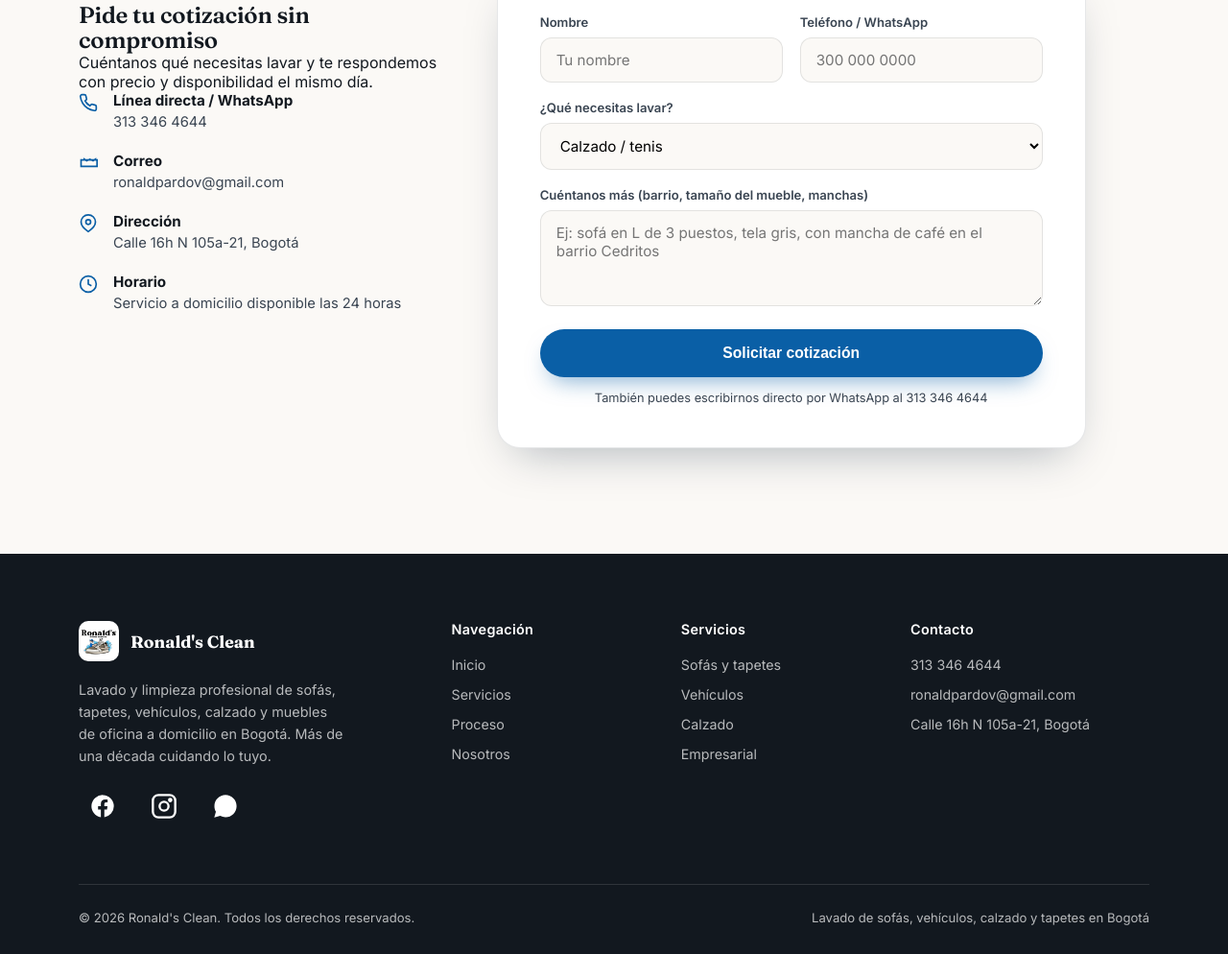
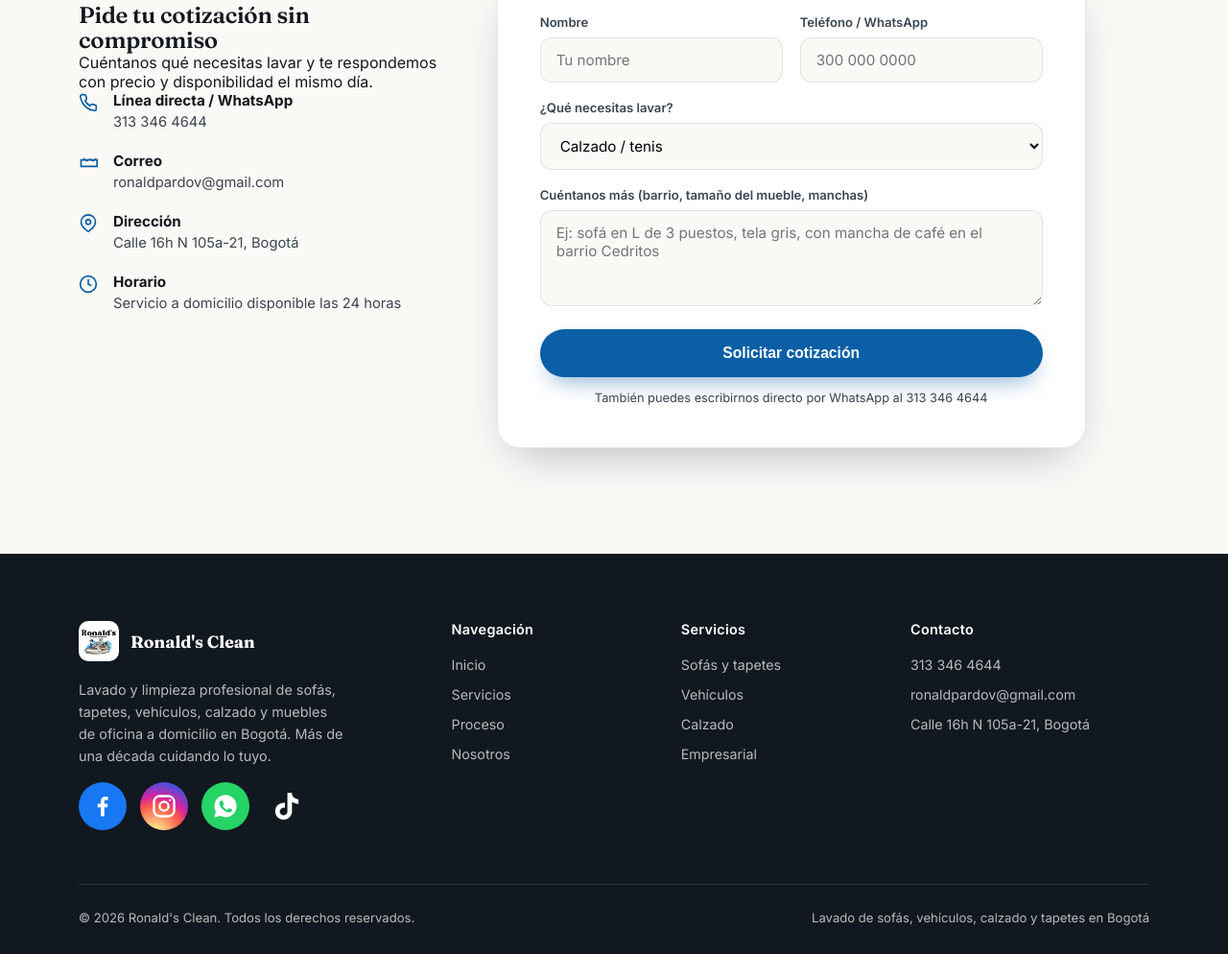
Before and after one commit to stibenfc/Ronald-s-Clean, a plain HTML site: page index.html in a window 1280 px wide. Shown: the part 5843-6837 px from the top of the page at 96% size. Drawn offline with Linux system fonts and the light colour scheme.

Commit message:
unificar corrección redes y lista y nombres

```diff
--- a/index.html
+++ b/index.html
@@ -509,9 +509,10 @@
         </div>
         <p>Lavado y limpieza profesional de sofás, tapetes, vehículos, calzado y muebles de oficina a domicilio en Bogotá. Más de una década cuidando lo tuyo.</p>
         <div class="foot-social">
-          <a href="#" aria-label="Facebook"><svg width="16" height="16" viewBox="0 0 24 24" fill="currentColor"><path d="M22 12a10 10 0 1 0-11.6 9.9v-7H7.9V12h2.5V9.8c0-2.5 1.5-3.9 3.8-3.9 1.1 0 2.2.2 2.2.2v2.5h-1.3c-1.2 0-1.6.8-1.6 1.6V12h2.8l-.4 2.9h-2.4v7A10 10 0 0 0 22 12z"/></svg></a>
-          <a href="#" aria-label="Instagram"><svg width="16" height="16" viewBox="0 0 24 24" fill="none" stroke="currentColor" stroke-width="2"><rect x="2" y="2" width="20" height="20" rx="5"/><circle cx="12" cy="12" r="4"/><circle cx="17.5" cy="6.5" r="1"/></svg></a>
-          <a href="https://api.whatsapp.com/send?phone=573133464644" aria-label="WhatsApp"><svg width="16" height="16" viewBox="0 0 24 24" fill="currentColor"><path d="M12.04 2C6.58 2 2.13 6.45 2.13 11.91c0 1.75.46 3.45 1.32 4.95L2 22l5.29-1.39a9.9 9.9 0 0 0 4.75 1.21h.01c5.46 0 9.9-4.45 9.9-9.91C21.96 6.45 17.5 2 12.04 2z"/></svg></a>
+          <a href="https://www.facebook.com/share/1eXw8pTxg5/" target="_blank" rel="noopener noreferrer" class="soc-fb" aria-label="Facebook de Ronald's Clean"><svg viewBox="0 0 24 24" fill="currentColor" aria-hidden="true"><path d="M13.5 21v-8h2.7l.4-3.2h-3.1V7.9c0-.9.3-1.5 1.6-1.5h1.7V3.5c-.3 0-1.3-.1-2.4-.1-2.4 0-4.1 1.5-4.1 4.2v2.2H7.5V13h2.8v8h3.2z"/></svg></a>
+          <a href="https://instagram.com/ronaldsclean?utm_source=qr&amp;cplk=MTF5aXFlcDN6NmIxaA==" target="_blank" rel="noopener noreferrer" class="soc-ig" aria-label="Instagram de Ronald's Clean"><svg viewBox="0 0 24 24" fill="none" stroke="currentColor" stroke-width="2" aria-hidden="true"><rect x="3" y="3" width="18" height="18" rx="5"/><circle cx="12" cy="12" r="4"/><circle cx="17.3" cy="6.7" r="1" fill="currentColor" stroke="none"/></svg></a>
+          <a href="https://api.whatsapp.com/send?phone=573133464644" target="_blank" rel="noopener noreferrer" class="soc-wa" aria-label="WhatsApp de Ronald's Clean"><svg viewBox="0 0 24 24" fill="currentColor" aria-hidden="true"><path d="M12.04 2C6.58 2 2.13 6.45 2.13 11.91c0 1.75.46 3.45 1.32 4.95L2 22l5.29-1.39a9.9 9.9 0 0 0 4.75 1.21h.01c5.46 0 9.9-4.45 9.9-9.91C21.96 6.45 17.5 2 12.04 2zm5.83 14.13c-.25.7-1.44 1.35-1.98 1.4-.5.05-.99.24-3.34-.7-2.82-1.14-4.65-3.99-4.79-4.17-.14-.19-1.15-1.53-1.15-2.92 0-1.39.73-2.07 1-2.35.25-.27.56-.34.75-.34.19 0 .38 0 .55.01.18.01.42-.07.65.5.25.6.85 2.08.92 2.23.07.15.12.33.02.53-.09.19-.14.31-.28.48-.14.17-.29.37-.42.5-.14.14-.28.29-.12.57.16.28.71 1.17 1.53 1.9 1.05.94 1.94 1.23 2.22 1.37.28.14.44.12.61-.07.16-.19.7-.81.89-1.09.19-.28.38-.23.63-.14.25.1 1.62.77 1.9.91.28.14.46.21.53.33.07.12.07.68-.18 1.38z"/></svg></a>
+          <a href="https://www.tiktok.com/@ronaldclean?_r=1&amp;_t=ZS-9AWxxeBkqNp" target="_blank" rel="noopener noreferrer" class="soc-tt" aria-label="TikTok de Ronald's Clean"><svg viewBox="0 0 24 24" fill="currentColor" aria-hidden="true"><path d="M12.525.02c1.31-.02 2.61-.01 3.91-.02.08 1.53.63 3.09 1.75 4.17 1.12 1.11 2.7 1.62 4.24 1.79v4.03c-1.44-.05-2.89-.35-4.2-.97-.57-.26-1.1-.59-1.62-.93-.01 2.92.01 5.84-.02 8.75-.08 1.4-.54 2.79-1.35 3.94-1.31 1.92-3.58 3.17-5.91 3.21-1.43.08-2.86-.31-4.08-1.03-2.02-1.19-3.44-3.37-3.65-5.71-.02-.5-.03-1-.01-1.49.18-1.9 1.12-3.72 2.58-4.96 1.66-1.44 3.98-2.13 6.15-1.72.02 1.48-.04 2.96-.04 4.44-.99-.32-2.15-.23-3.02.37-.63.41-1.11 1.04-1.36 1.75-.21.51-.15 1.07-.14 1.61.24 1.64 1.82 3.02 3.5 2.87 1.12-.01 2.19-.66 2.77-1.61.19-.33.4-.67.41-1.06.1-1.79.06-3.57.07-5.36.01-4.03-.01-8.05.02-12.07z"/></svg></a>
         </div>
       </div>
       <div class="foot-col">
```
